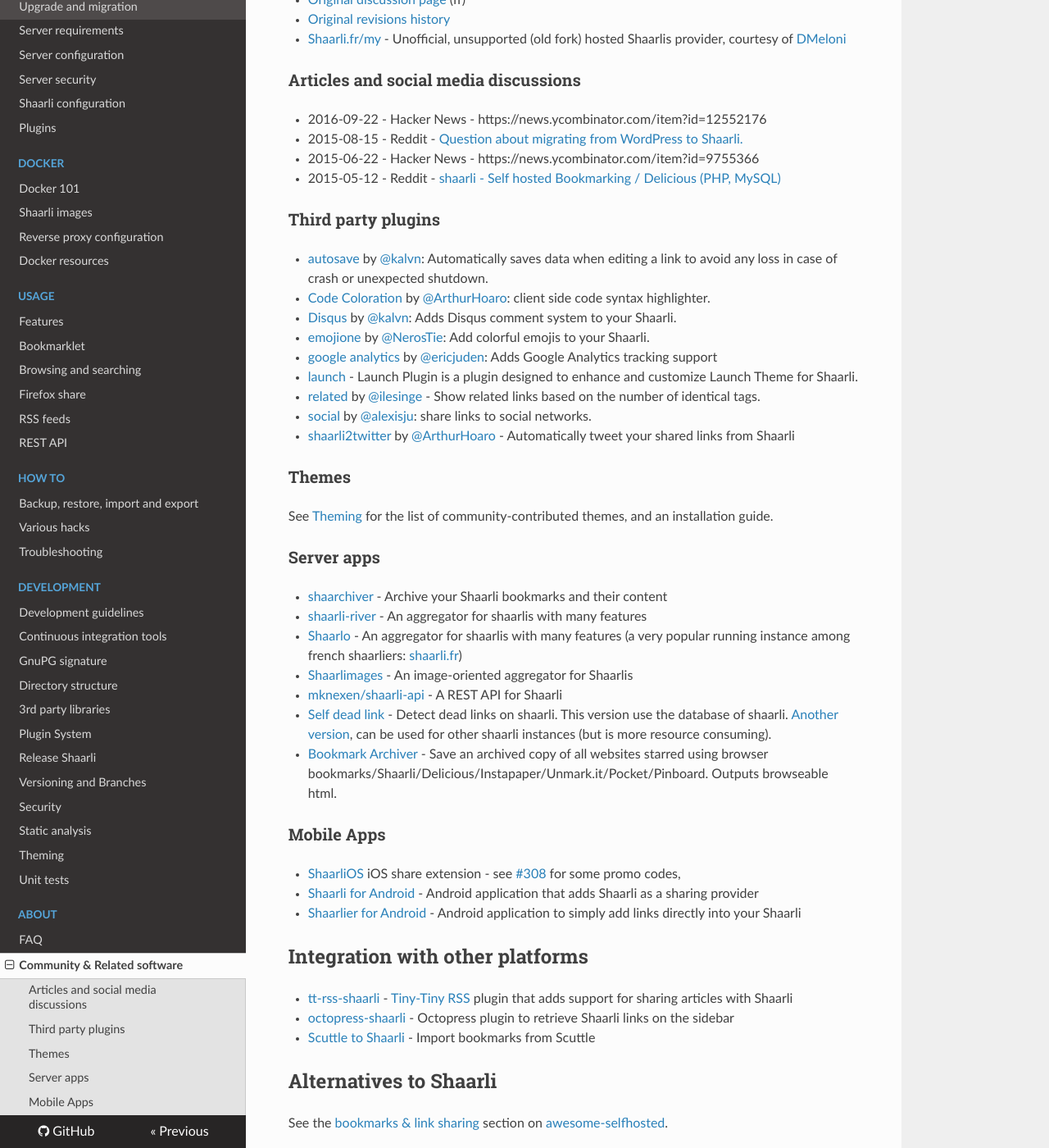
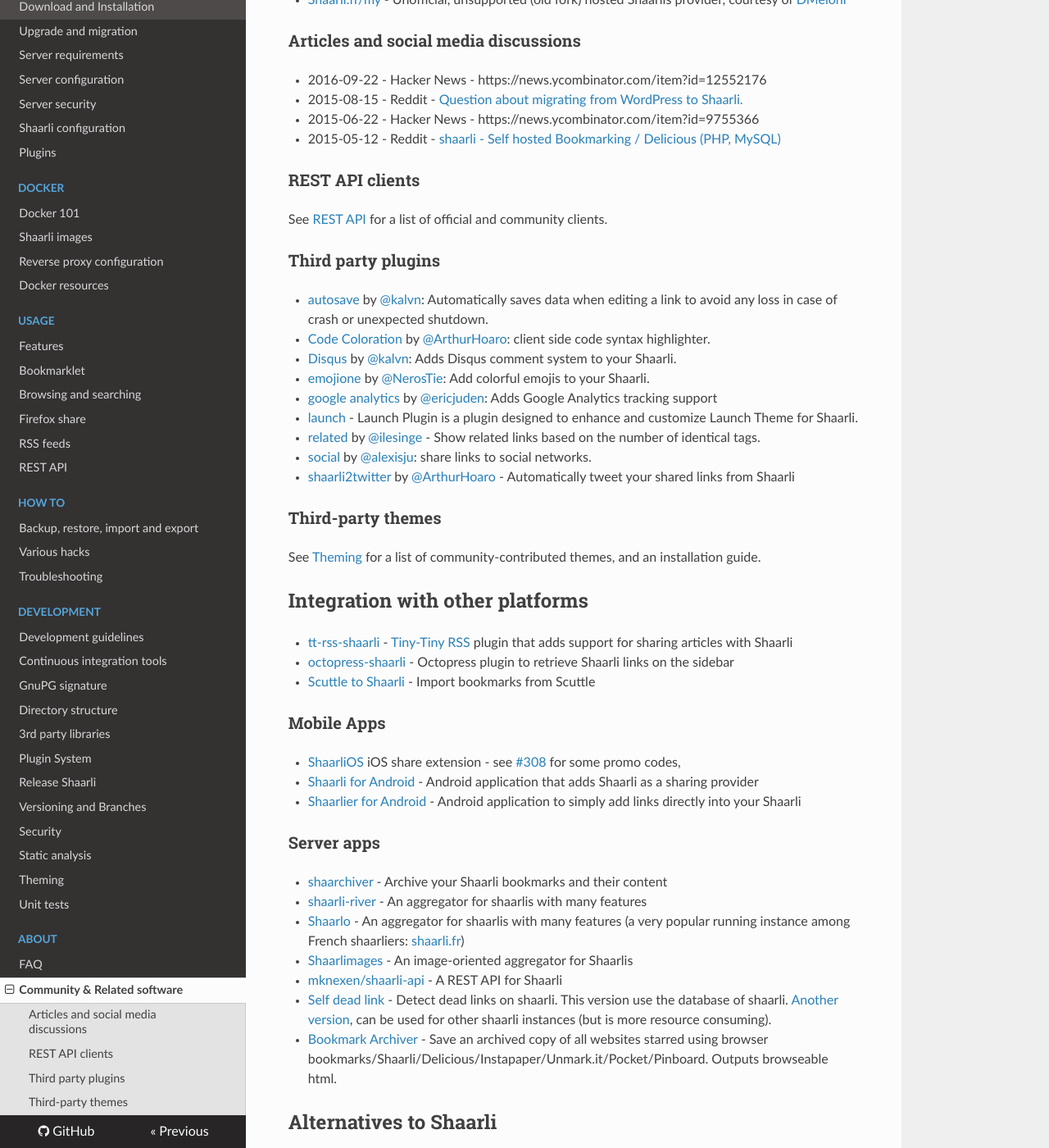
Before and after one commit to sebsauvage/Shaarli, an MkDocs documentation site: the page built from doc/md/Community-&-Related-software.md, in a window 1280 px wide and 1400 px high, scrolled down 455 px. Shown: the whole window at 82% size. Built offline with MkDocs 1.6.1, drawn with Linux system fonts in a browser that asks for light colours; nearby versions of some CDN libraries; old or Windows-style settings are respelled for this version of MkDocs; some of the changed text lies outside the part shown.

Commit message:
documentation: update 3rd-party resources
Relates to https://github.com/shaarli/Shaarli/issues/915

Signed-off-by: VirtualTam <virtualtam@flibidi.net>

```diff
--- a/doc/md/Community-&-Related-software.md
+++ b/doc/md/Community-&-Related-software.md
@@ -1,6 +1,5 @@
-_Unofficial but related work on Shaarli. If you maintain one of these, please get in touch with us to help us find a way to adapt your work to our fork._
-
-_TODO: contact repos owners to see if they'd like to standardize their work with the community fork._
+_Unofficial but related work on Shaarli. If you maintain one of these,
+please get in touch with us to help us find a way to adapt your work to our fork._
 
 ## Community
 - [Liens en vrac de sebsauvage](http://sebsauvage.net/links/) - the original Shaarli
@@ -13,15 +12,19 @@
 - [Original revisions history](http://sebsauvage.net/wiki/doku.php?id=php:shaarli:history)
 - [Shaarli.fr/my](https://www.shaarli.fr/my.php) - Unofficial, unsupported (old fork) hosted Shaarlis provider, courtesy of [DMeloni](https://github.com/DMeloni)
 
+
 ### Articles and social media discussions
 - 2016-09-22 - Hacker News - https://news.ycombinator.com/item?id=12552176
 - 2015-08-15 - Reddit - [Question about migrating from WordPress to Shaarli.](https://www.reddit.com/r/selfhosted/comments/3h3zwh/question_about_migrating_from_wordpress_to_shaarli/)
 - 2015-06-22 - Hacker News - https://news.ycombinator.com/item?id=9755366
 - 2015-05-12 - Reddit - [shaarli - Self hosted Bookmarking / Delicious (PHP, MySQL)](https://www.reddit.com/r/selfhosted/comments/35pkkc/shaarli_self_hosted_bookmarking_delicious_php/)
 
-### Third party plugins
+
+### REST API clients
+See [REST API](REST-API) for a list of official and community clients.
 
 
+### Third party plugins
 - [autosave](https://github.com/kalvn/shaarli-plugin-autosave) by [@kalvn](https://github.com/kalvn): Automatically saves data when editing a link to avoid any loss in case of crash or unexpected shutdown.
 - [Code Coloration](https://github.com/ArthurHoaro/code-coloration) by [@ArthurHoaro](https://github.com/ArthurHoaro): client side code syntax highlighter.
 - [Disqus](https://github.com/kalvn/shaarli-plugin-disqus) by [@kalvn](https://github.com/kalvn): Adds Disqus comment system to your Shaarli.
@@ -33,28 +36,32 @@
 - [shaarli2twitter](https://github.com/ArthurHoaro/shaarli2twitter) by [@ArthurHoaro](https://github.com/ArthurHoaro) - Automatically tweet your shared links from Shaarli
 
 
-### Themes
-See [Theming](Theming) for the list of community-contributed themes, and an installation guide.
+### Third-party themes
+See [Theming](Theming) for a list of community-contributed themes, and an installation guide.
 
-### Server apps
-- [shaarchiver](https://github.com/nodiscc/shaarchiver) - Archive your Shaarli bookmarks and their content
-- [shaarli-river](https://github.com/mknexen/shaarli-river) - An aggregator for shaarlis with many features
-- [Shaarlo](https://github.com/DMeloni/shaarlo) - An aggregator for shaarlis with many features (a very popular running instance among french shaarliers: [shaarli.fr](http://shaarli.fr/))
-- [Shaarlimages](https://github.com/BoboTiG/shaarlimages) - An image-oriented aggregator for Shaarlis
-- [mknexen/shaarli-api](https://github.com/mknexen/shaarli-api) - A REST API for Shaarli
-- [Self dead link](https://github.com/qwertygc/shaarli-dev-code/blob/master/self-dead-link.php) - Detect dead links on shaarli. This version use the database of shaarli. [Another version](https://github.com/qwertygc/shaarli-dev-code/blob/master/dead-link.php), can be used for other shaarli instances (but is more resource consuming).
-- [Bookmark Archiver](https://github.com/pirate/bookmark-archiver) - Save an archived copy of all websites starred using browser bookmarks/Shaarli/Delicious/Instapaper/Unmark.it/Pocket/Pinboard. Outputs browseable html.
+
+## Integration with other platforms
+- [tt-rss-shaarli](https://github.com/jcsaaddupuy/tt-rss-shaarli) - [Tiny-Tiny RSS](http://tt-rss.org/) plugin that adds support for sharing articles with Shaarli
+- [octopress-shaarli](https://github.com/ahmet2mir/octopress-shaarli) - Octopress plugin to retrieve Shaarli links on the sidebar
+- [Scuttle to Shaarli](https://github.com/q2apro/scuttle-to-shaarli) - Import bookmarks from Scuttle
+
 
 ### Mobile Apps
 - [ShaarliOS](https://github.com/mro/ShaarliOS) iOS share extension - see [#308](https://github.com/shaarli/Shaarli/issues/308#issuecomment-184592070) for some promo codes,
 - [Shaarli for Android](http://sebsauvage.net/links/?ZAyDzg) - Android application that adds Shaarli as a sharing provider
 - [Shaarlier for Android](https://github.com/dimtion/Shaarlier) - Android application to simply add links directly into your Shaarli
 
-## Integration with other platforms
-- [tt-rss-shaarli](https://github.com/jcsaaddupuy/tt-rss-shaarli) - [Tiny-Tiny RSS](http://tt-rss.org/) plugin that adds support for sharing articles with Shaarli
-- [octopress-shaarli](https://github.com/ahmet2mir/octopress-shaarli) - Octopress plugin to retrieve Shaarli links on the sidebar
-- [Scuttle to Shaarli](https://github.com/q2apro/scuttle-to-shaarli) - Import bookmarks from Scuttle
+
+### Server apps
+- [shaarchiver](https://github.com/nodiscc/shaarchiver) - Archive your Shaarli bookmarks and their content
+- [shaarli-river](https://github.com/mknexen/shaarli-river) - An aggregator for shaarlis with many features
+- [Shaarlo](https://github.com/DMeloni/shaarlo) - An aggregator for shaarlis with many features (a very popular running instance among French shaarliers: [shaarli.fr](http://shaarli.fr/))
+- [Shaarlimages](https://github.com/BoboTiG/shaarlimages) - An image-oriented aggregator for Shaarlis
+- [mknexen/shaarli-api](https://github.com/mknexen/shaarli-api) - A REST API for Shaarli
+- [Self dead link](https://github.com/qwertygc/shaarli-dev-code/blob/master/self-dead-link.php) - Detect dead links on shaarli. This version use the database of shaarli. [Another version](https://github.com/qwertygc/shaarli-dev-code/blob/master/dead-link.php), can be used for other shaarli instances (but is more resource consuming).
+- [Bookmark Archiver](https://github.com/pirate/bookmark-archiver) - Save an archived copy of all websites starred using browser bookmarks/Shaarli/Delicious/Instapaper/Unmark.it/Pocket/Pinboard. Outputs browseable html.
+
 
 ## Alternatives to Shaarli
-
-See the [bookmarks & link sharing](https://github.com/Kickball/awesome-selfhosted/#bookmarks--link-sharing) section on [awesome-selfhosted](https://github.com/Kickball/awesome-selfhosted/).
+See the [bookmarks & link sharing](https://github.com/Kickball/awesome-selfhosted/#bookmarks--link-sharing)
+section on [awesome-selfhosted](https://github.com/Kickball/awesome-selfhosted/).
```
Also changed, not shown: doc/md/REST-API.md (+5 -0 lines).
